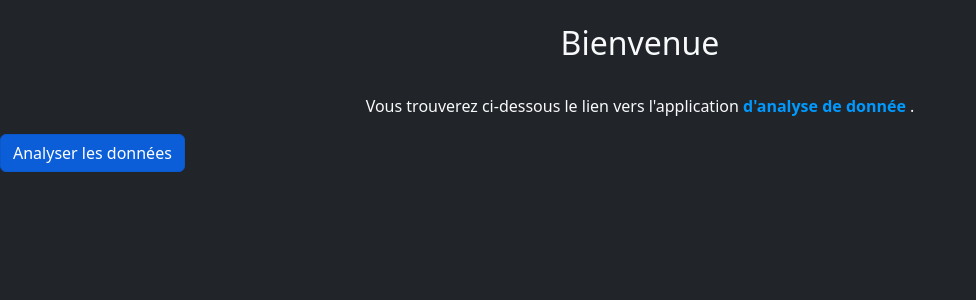
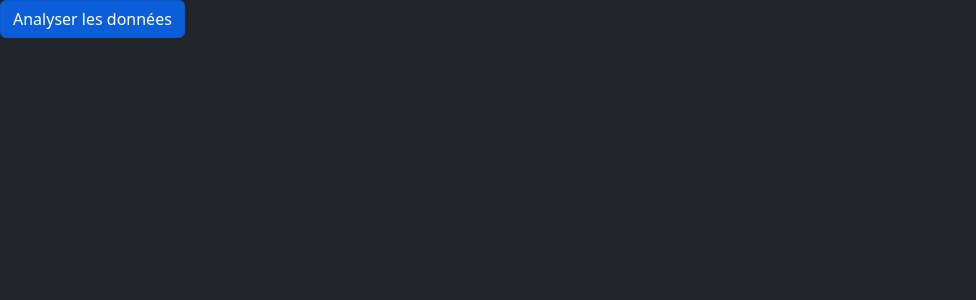
Before and after one commit to nixiz0/GoldenLine-App, a Django app: page /test in a window 1280 px wide. Shown: the top 300 px of the page, without its empty margins (0-976 px from the left). Run offline with Django 4.2, Linux system fonts and the light colour scheme; some libraries are stand-ins or nearby versions.

Commit message:
improve test for testing page

```diff
--- a/DataAnalyse/templates/analyse/the_test.html
+++ b/DataAnalyse/templates/analyse/the_test.html
@@ -13,16 +13,7 @@
 
 
 
-    <div>
-        <div class="d-flex justify-content-center mt-2 p-3 mb-2">
-            <h2> Bienvenue <span style="color:rgb(234, 152, 2);">{{user.username}}</span> </h2>
-        </div>
-        <div>
-            <p class="text-center"> Vous trouverez ci-dessous le lien vers l'application
-                <span style="color:rgb(0, 153, 255);"><b>d'analyse de donnée</b></span> .
-            </p>
-        </div>
-    </div>
+
 
 
     <a href="https://nixiz0-goldenline-streamlit-streamlit-a50t0i.streamlit.app/" target="_blank" class="btn btn-primary stretched-link">Analyser les données</a>
```
